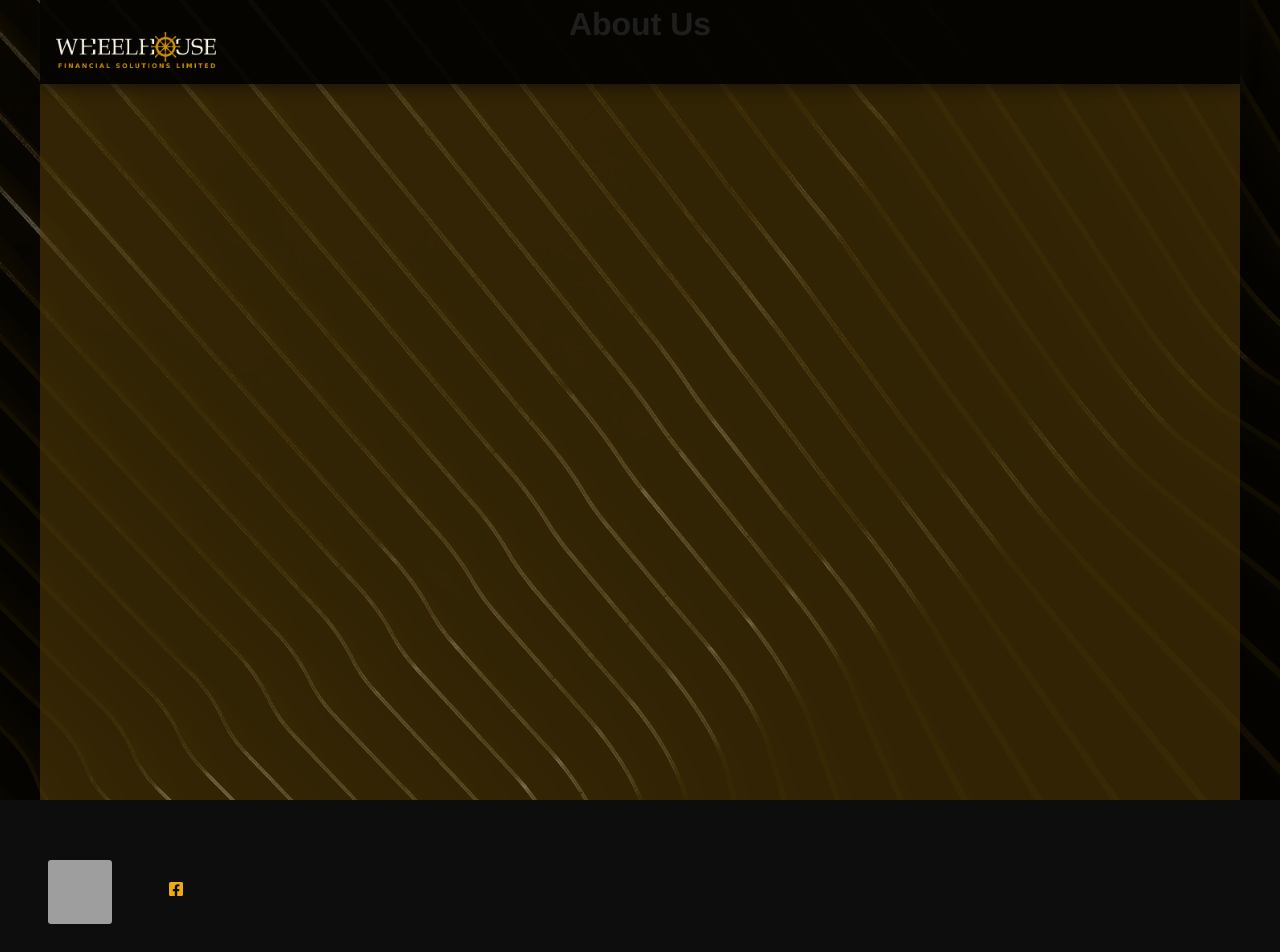
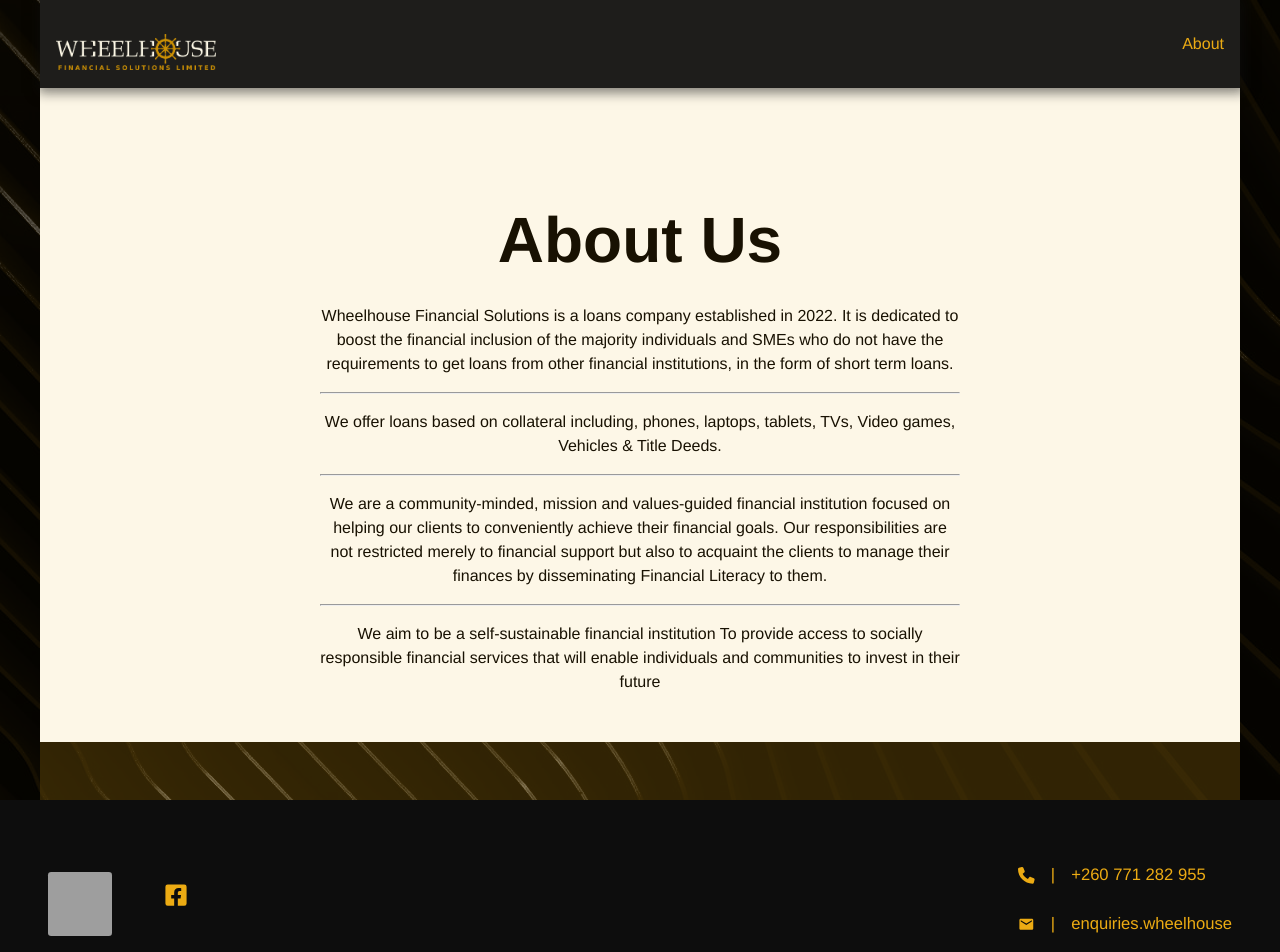
Before and after one commit to kangwa-ntema/wheelhousefinancialsolutionszambia, a React (Vite) app: page /AboutUsPage in a window 1280 px wide. Shown: the top 952 px of the page. Built offline with nearby package versions, Linux system fonts and the light colour scheme; grey boxes are pictures that could not be loaded.

Commit message:
added about us page

```diff
--- a/src/App.css
+++ b/src/App.css
@@ -15,7 +15,7 @@
   max-width: var(--max-width-xl);
   right: 0;
   left: 0;
-  top:0;
+  top: 0;
   margin: 0 auto;
   position: fixed;
   padding: 1rem;
@@ -23,7 +23,7 @@
   align-items: center;
   justify-content: space-between;
   z-index: 500;
-  box-shadow: .1rem .1rem .7rem .2rem var(--clr-neutral-blend-100-5);
+  box-shadow: 0.1rem 0.1rem 0.7rem 0.2rem var(--clr-neutral-blend-100-5);
 }
 
 .primaryNavLogo {
@@ -39,8 +39,9 @@
 .navLink {
   text-decoration: none;
   color: var(--clr-primary-400);
-  transition: border-bottom ease-in 0.1s;
-  padding-bottom: 0.1rem;
+  transition: border-bottom ease-in 0.2s;
+  padding-bottom: 0.3rem;
+  border-bottom: 0.2rem solid transparent;
 }
 
 .navLink:hover,
@@ -81,24 +82,86 @@
 }
 
 .footerSocialList .footerSocialLink a {
-  text-decoration: none;
+  font-size: 2rem;
   color: var(--clr-neutral-400);
 }
 
-
-
-.footerNavigation{
+.footerNavigation {
   display: flex;
   padding: 2rem 1rem;
   align-items: center;
 }
 
-.socialLinkIcon{
+.socialLinkIcon {
   width: 2rem;
   color: var(--clr-primary-400);
-  transition: border-bottom ease-in 0.1s;
+  transition: border-bottom ease-in 0.2s;
+  padding-bottom: 0.3rem;
+  border-bottom: 0.2rem solid transparent;
+
 }
 
-.socialLinkIcon:hover{
+.socialLinkIcon:hover,
+.socialLinkIcon:focus {
   border-bottom: 0.2rem solid var(--clr-primary-400);
 }
+
+.footerGetInTouchDetails {
+  font-size: clamp(1em, 1.3vw, 1.8em);
+  display: flex;
+  flex-direction: column;
+  text-align: left;
+  gap: 1rem;
+  margin-left: auto;
+}
+
+.footerGetInTouchDetails a {
+  display: flex;
+  align-items: center;
+  color: var(--clr-primary-400);
+}
+
+.footerGetInTouchDetails a span {
+  margin-right: 1rem;
+}
+
+.footerPhoneNumber > a {
+  text-decoration: none;
+  color: var(--clr-primary-400);
+  transition: border-bottom ease-in 0.2s;
+  padding-bottom: 0.3rem;
+  border-bottom: 0.2rem solid transparent;
+  align-self: center;
+}
+
+.footerPhoneNumber > a:hover {
+  border-bottom: 0.2rem solid var(--clr-primary-400);
+}
+
+.footerPhoneIcon {
+  margin-right: 1rem;
+  color: var(--clr-primary-400);
+}
+
+.footerEmail {
+  display: flex;
+  align-items: center;
+}
+
+.footerEmailIcon {
+  margin-right: 1rem;
+  color: var(--clr-primary-400);
+}
+
+.footerEmail > a {
+  text-decoration: none;
+  color: var(--clr-primary-400);
+  transition: border-bottom ease-in 0.2s;
+  padding-bottom: 0.3rem;
+  border-bottom: 0.2rem solid transparent;
+  align-self: center;
+}
+
+.footerEmail > a:hover {
+  border-bottom: 0.2rem solid var(--clr-primary-400);
+}
--- a/src/App.jsx
+++ b/src/App.jsx
@@ -2,13 +2,15 @@
 
 import { Link, Route, Routes } from "react-router-dom";
 import HomePage from "./pages/HomePage/HomePage";
-import AboutUsPage from "./pages/AboutUsPage";
+import AboutUsPage from "./pages/AboutUsPage/AboutUsPage";
 import OurServicesPage from "./pages/OurServicesPage";
 import ContactUsPage from "./pages/ContactUsPage";
 import WhLogo from "../src/assets/images/wheelhouse-logo-design/wheelhouse-logo-website.png";
 
 /* ICONS */
 import { FaFacebookSquare } from "react-icons/fa";
+import { FaPhone } from "react-icons/fa6";
+import { MdEmail } from "react-icons/md";
 
 function App() {
   return (
@@ -16,20 +18,23 @@
       <header className="primaryHeader">
         <nav className="primaryNavigation">
           <div className="primaryNavLogo">
+            <Link className="navLink" to="/">
               <img src={WhLogo} />
+            </Link>
           </div>
           <ul className="navList" role="list">
+            <li className="navItem">
+              <Link className="navLink" to="/AboutUsPage">
+                About
+              </Link>
+            </li>
             {/* <li className="navItem">
               <Link className="navLink" to="/">
                 Home
               </Link>
             </li> */}
             {/*
-            <li className="navItem">
-              <Link className="navLink" to="/AboutUsPage">
-                About
-              </Link>
-            </li>
+
              <li className="navItem">
               <Link className="navLink" to="/OurServicesPage">
                 Services
@@ -64,6 +69,22 @@
               </a>
             </li>
           </ul>
+          <div className="footerGetInTouchDetails">
+                <div className="footerPhoneNumber">
+                  <a href="tel:+260771282955">
+                    <FaPhone className="footerPhoneIcon" />
+                    <span className="iconSeparator">|</span>
+                    +260 771 282 955
+                  </a>
+                </div>
+                <div className="footerEmail">
+                  <a href="mailto:enquiries.wheelhouse@gmail.com">
+                    <MdEmail className="footerEmailIcon" />
+                    <span className="iconSeparator">|</span>
+                    enquiries.wheelhouse
+                  </a>
+                </div>
+              </div>
           {/* <ul className="footerNavList" role="list">
             <li className="footerNavItem">
               <Link className="footerNavLink" to="/">
--- a/src/pages/AboutUsPage.jsx
+++ /dev/null
@@ -1,10 +0,0 @@
-const AboutUsPage = () => {
-    return (
-      <>
-        <h1>About Us</h1>
-      </>
-    );
-  };
-
-
-  export default AboutUsPage;
--- /dev/null
+++ b/src/pages/AboutUsPage/AboutUsPage.css
@@ -0,0 +1,30 @@
+.aboutUsHeadingContainer {
+    display: flex;
+    flex-direction: column;
+    padding: 12rem 1rem 2rem;
+    background-color: var(--clr-primary-700);
+    /*   background-image: url("../../assets/images/textures/photo-1533135091724-62cc5402aa20.jpeg");
+    background-blend-mode: hard-light;
+    background-repeat: no-repeat;
+    background-position: center;
+    background-size: cover; */
+    display: flex;
+    gap: 2rem;
+    text-align: left;
+    color: var(--clr-primary-100);
+  }
+
+  .AboutUsHeadingTitle{
+    text-align: center;
+    font-size: clamp(2em, 5vw, 7em);
+  }
+
+  .aboutUsArticle{
+    text-align: center;
+    max-width: 40rem;
+    margin: 0 auto;
+  }
+
+  .aboutUsArticle p{
+    margin-block: 1rem;
+  }
--- /dev/null
+++ b/src/pages/AboutUsPage/AboutUsPage.jsx
@@ -0,0 +1,47 @@
+import "./AboutUsPage.css";
+
+const AboutUsPage = () => {
+  return (
+    <section className="aboutUsPage">
+      <div className="aboutUsHeadingContainer">
+        <div className="AboutUsHeadingInfo">
+          <h1 className="AboutUsHeadingTitle">About Us</h1>
+          <article className="aboutUsArticle">
+
+          <p className="aboutUsSubtitle">
+            Wheelhouse Financial Solutions is a loans company established in
+            2022. It is dedicated to boost the financial inclusion of
+            the majority individuals and SMEs who do not have the requirements
+            to get loans from other financial institutions, in the form of short
+            term loans.
+          </p>
+<hr/>
+            <p>
+              We offer loans based on collateral including, phones, laptops,
+              tablets, TVs, Video games, Vehicles & Title Deeds.
+            </p>
+<hr/>
+
+            <p>
+
+            We are a community-minded, mission and values-guided financial
+            institution focused on helping our clients to conveniently achieve
+            their financial goals. Our responsibilities are not restricted merely
+            to financial support but also to acquaint the clients to manage
+            their finances by disseminating Financial Literacy to them.
+            </p>
+<hr/>
+          <p className="subtitleTwo">
+            We aim to be a self-sustainable financial institution To provide access to
+            socially responsible financial services that will enable individuals
+            and communities to invest in their future
+          </p>
+          </article>
+
+        </div>
+      </div>
+    </section>
+  );
+};
+
+export default AboutUsPage;
--- a/src/pages/HomePage/HomePage.css
+++ b/src/pages/HomePage/HomePage.css
@@ -216,58 +216,49 @@
 .getInTouchTitle {
   margin-bottom: 1rem;
   font-size: clamp(2rem, 3vw, 4rem);
-  color: var(--clr-primary-400);
+  color: var(--clr-primary-700);
 }
 
 .getInTouchDetails {
   font-size: clamp(1em, 1.3vw, 1.8em);
   display: flex;
   flex-direction: column;
+  text-align: left;
   gap: 0.3rem;
 }
 
-.phoneNumber > a {
-  text-decoration: none;
-  color: var(--clr-primary-100);
-  transition: border-bottom ease-in 0.1s;
-  padding-bottom: 0.1rem;
-  border-bottom: 0.2rem solid transparent;
+.getInTouchDetail a{
 
 }
 
-.phoneNumber > a:hover{
-  border-bottom: 0.2rem solid var(--clr-primary-100);
+.phoneNumber > a,
+.email > a {
+  display: flex;
+  justify-content: flex-start;
+  align-items: center;
+  text-decoration: none;
+  color: var(--clr-primary-700);
+  transition: border-bottom ease-in 0.2s;
+  padding-bottom: 0.3rem;
+  border-bottom: 0.2rem solid transparent;
 }
 
-.getInTouchDetails .phoneNumber {
-  display: flex;
-  align-items: center;
+.phoneNumber > a:hover,
+.email > a:hover{
+  border-bottom: 0.2rem solid var(--clr-primary-700);
 }
 
-.phoneIcon {
+.phoneIcon,
+.emailIcon{
   margin-right: 1rem;
-  color: var(--clr-primary-100);
+  color: var(--clr-primary-700);
 }
 
-.getInTouchDetail .email{
-  display: flex;
-  align-items: center;
-}
 
-.email > a {
-  text-decoration: none;
-  color: var(--clr-primary-100);
-  transition: border-bottom ease-in 0.1s;
-  padding-bottom: 0.1rem;
-}
 
-.email > a:hover{
-  border-bottom: 0.2rem solid var(--clr-primary-100);
-}
 
-.emailIcon{
+.getInTouchDetails .iconSeparator{
   margin-right: 1rem;
-  color: var(--clr-primary-100);
 }
 
 .map-location {
@@ -333,6 +324,10 @@
     margin-left: 1rem;
   }
 
+.phoneIcon {
+  color: var(--clr-primary-700);
+}
+
   .getInTouchTitle,
   .getInTouchDetails > a,
   .officeGoogleLocation {
--- a/src/pages/HomePage/HomePage.jsx
+++ b/src/pages/HomePage/HomePage.jsx
@@ -99,17 +99,19 @@
               <h1 className="getInTouchTitle">Get In Touch</h1>
               <div className="getInTouchDetails">
                 <div className="phoneNumber">
-                  <FaPhone className="phoneIcon" />
-                  <a href="tel:+260771282955">+260 771 282 955</a>
+                  <a href="tel:+260771282955">
+                    <FaPhone className="phoneIcon" />
+                    <span className="iconSeparator">|</span>
+                    +260 771 282 955
+                  </a>
                 </div>
                 <div className="email">
-                  <MdEmail className="emailIcon" />
                   <a href="mailto:enquiries.wheelhouse@gmail.com">
-                    enquiries.wheelhouse@gmail.com
+                    <MdEmail className="emailIcon" />
+                    <span className="iconSeparator">|</span>
+                    enquiries.wheelhouse
                   </a>
                 </div>
-
-                <p className="phoneNumber"></p>
               </div>
             </div>
           </div>
```
Lines whose indentation alone changed are shown as unchanged.
